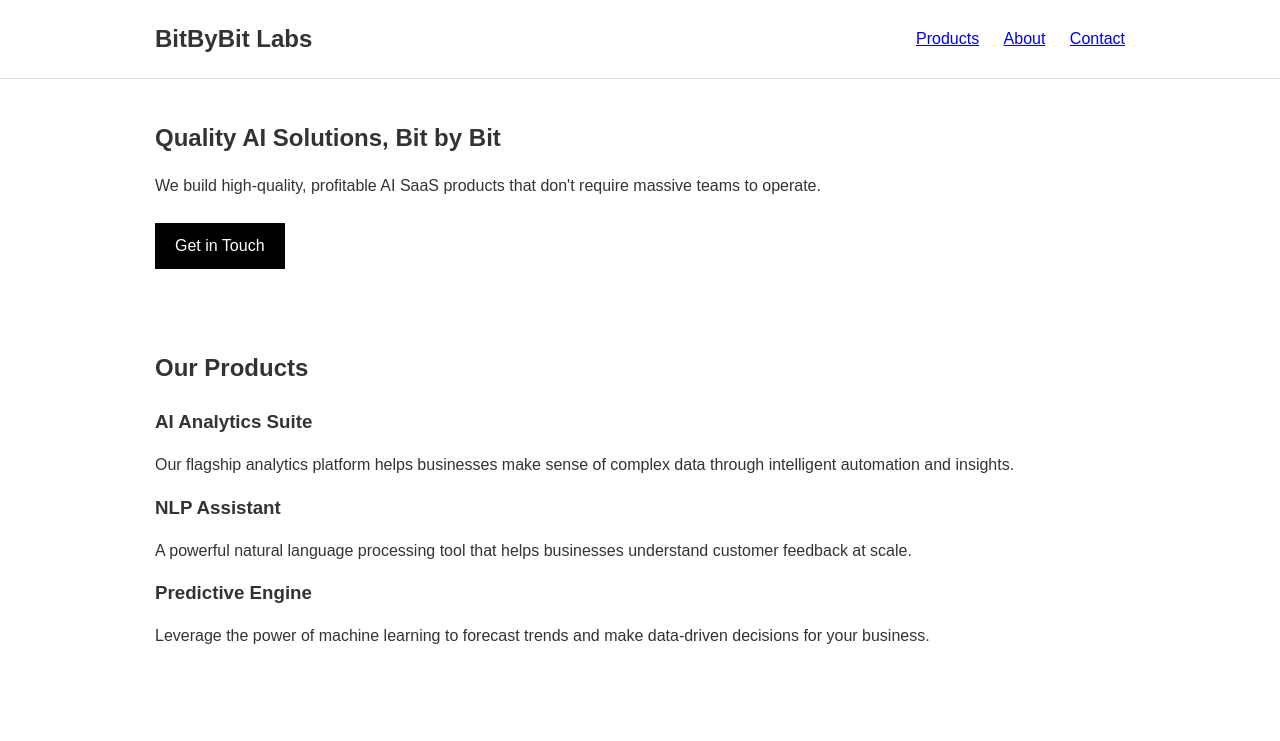
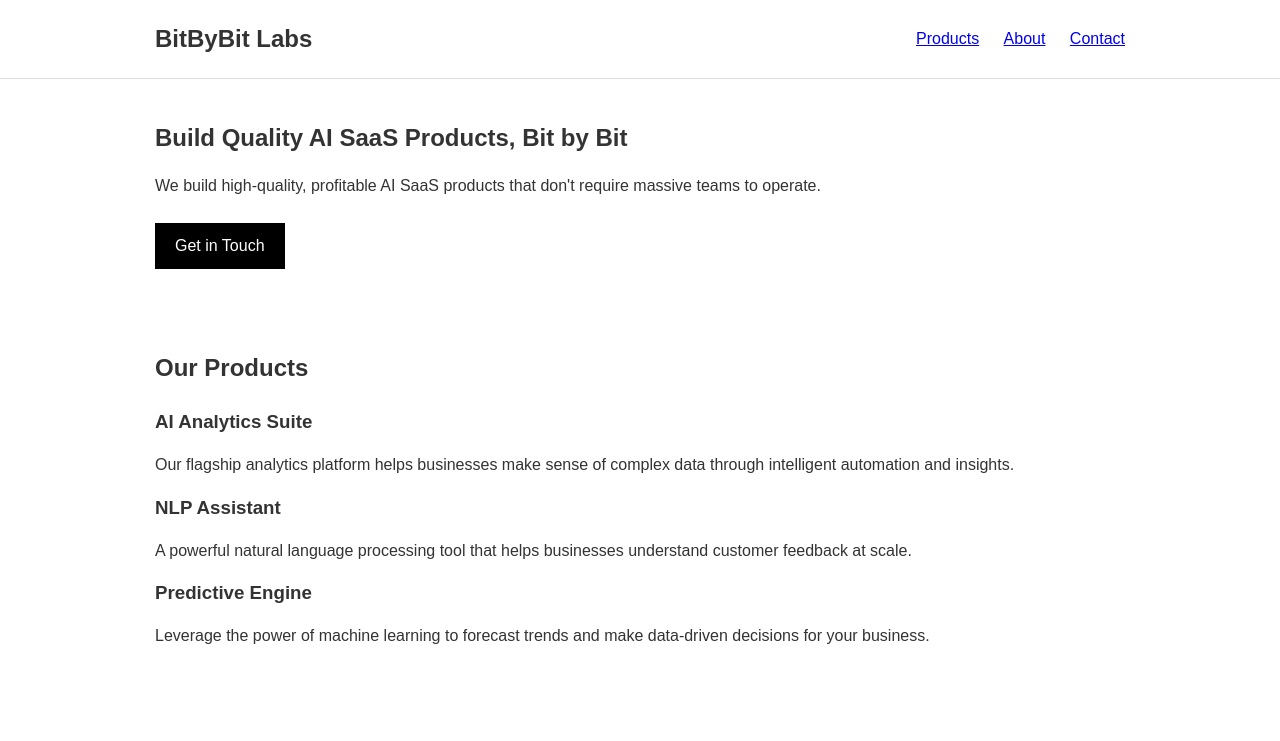
Before and after one commit to thecodinghouse/bbblabs, a plain HTML site: page index.html in a window 1280 px wide. Shown: the top 741 px of the page. Drawn offline with Linux system fonts and the light colour scheme.

Commit message:
🚀🚀🔥

```diff
--- a/index.html
+++ b/index.html
@@ -116,7 +116,7 @@
 
     <section class="hero">
         <div class="container">
-            <h1>Quality AI Solutions, Bit by Bit</h1>
+            <h1>Build Quality AI SaaS Products, Bit by Bit</h1>
             <p>We build high-quality, profitable AI SaaS products that don't require massive teams to operate.</p>
             <a href="#contact" class="btn">Get in Touch</a>
         </div>
```
